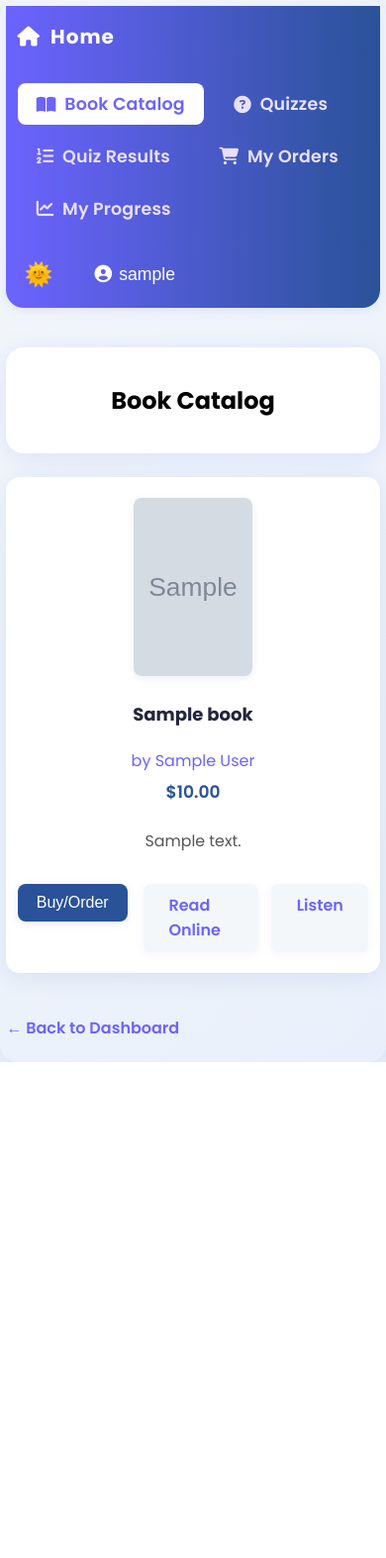
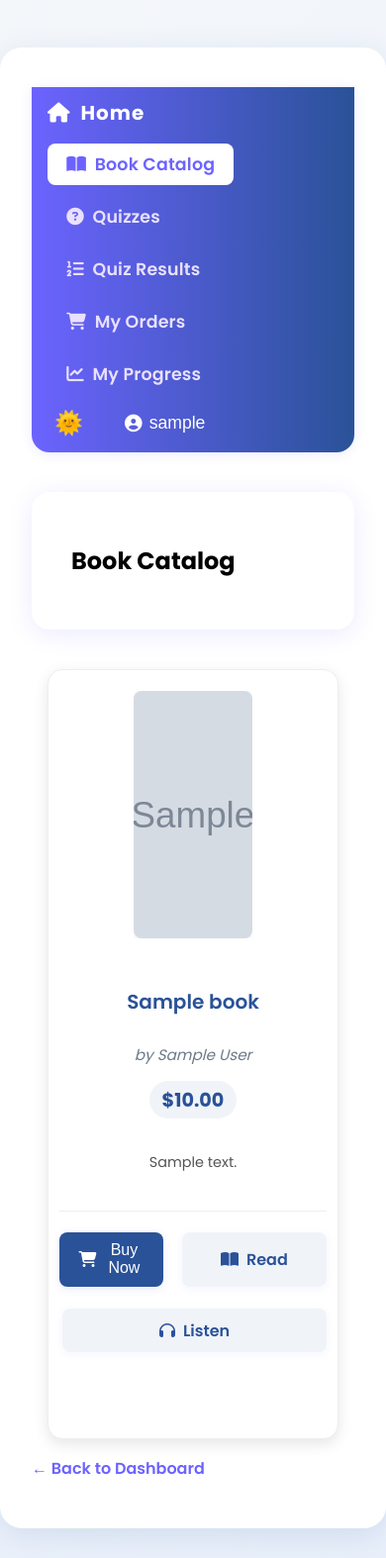
Before and after one commit to pac-cee/OnlineBookstorev2, a PHP site: page /views/book_catalog.php in a window 390 px wide. Shown: the top 1574 px of the page at 99% size. Before the commit the page ends 1073 px from the top, so only its background shows below. Run offline with PHP 8.4, Linux system fonts and the light colour scheme; the visitor is signed in with stand-in values (Sample User, id 1); tables that the repository leaves empty or names only in its code hold one stand-in row (values such as "Sample post"); grey boxes marked "Sample" are stand-in pictures.

Commit message:
Refactor code structure for improved readability and maintainability

```diff
--- a/views/book_catalog.php
+++ b/views/book_catalog.php
@@ -36,68 +36,156 @@
     <link rel="stylesheet" href="/assets/css/dashboard.css">
     <script src="/assets/js/main.js" defer></script>
     <style>
-        /* Only keep unique dashboard layout tweaks, rely on styles.css for shared UI */
-        .dashboard {
-            max-width: 1200px;
-            margin: 0 auto;
-            background: var(--bg);
-            min-height: 100vh;
-            padding-bottom: 2em;
-            border-radius: 18px;
-            box-shadow: 0 4px 24px rgba(42,82,152,0.10);
+.dashboard-book-list {
+    display: grid;
+    grid-template-columns: repeat(auto-fill, minmax(300px, 1fr));
+    gap: 2rem;
+    padding: 2rem;
 }
-        .dashboard-hero-img img {
-            max-width: 160px;
-            border-radius: 10px;
-            box-shadow: 0 2px 8px rgba(42,82,152,0.09);
-        }
-        .dashboard-insights {
-            display: grid;
-            grid-template-columns: repeat(4, 1fr);
-            gap: 1.2em;
-            margin-bottom: 2em;
-        }
-        .insight-card {
-            background: var(--card-bg);
-            border-radius: 12px;
-            box-shadow: 0 2px 10px rgba(42,82,152,0.08);
-            padding: 1.4em 1.1em 1.2em 1.1em;
+
+.dashboard-book-card {
+    background: #fff;
+    border-radius: 15px;
+    box-shadow: 0 5px 15px rgba(0,0,0,0.1);
+    overflow: hidden;
+    transition: transform 0.3s ease, box-shadow 0.3s ease;
     display: flex;
     flex-direction: column;
-            align-items: flex-start;
+    height: 100%;
+    position: relative;
+    border: 1px solid #eee;
 }
-        .insight-title {
-            font-size: 1em;
+
+.dashboard-book-card:hover {
+    transform: translateY(-5px);
+    box-shadow: 0 8px 25px rgba(42,82,152,0.15);
+}
+
+.book-card-img {
+    height: 320px;
+    position: relative;
+    overflow: hidden;
+}
+
+.book-card-img img {
+    width: 100%;
+    height: 100%;
+    object-fit: cover;
+    transition: transform 0.5s ease;
+}
+
+.dashboard-book-card:hover .book-card-img img {
+    transform: scale(1.08);
+}
+
+.book-card-content {
+    padding: 1.5rem;
+    background: linear-gradient(to bottom, rgba(255,255,255,0.95), #fff);
+    flex: 1;
+}
+
+.book-title {
+    font-size: 1.25rem;
+    font-weight: 600;
+    color: #2a5298;
+    margin-bottom: 0.5rem;
+    transition: color 0.3s ease;
+}
+
+.dashboard-book-card:hover .book-title {
+    color: #1c3561;
+}
+
+.book-author {
     color: #6c7a89;
-            margin-bottom: 0.4em;
-            font-weight: 600;
+    font-size: 0.95rem;
+    margin-bottom: 0.75rem;
+    font-style: italic;
 }
-        .insight-value {
-            font-size: 2em;
+
+.book-price {
     font-weight: 700;
-            color: var(--text);
+    color: #2a5298;
+    font-size: 1.2rem;
+    margin-bottom: 1rem;
+    display: inline-block;
+    padding: 0.3rem 0.8rem;
+    background: #f0f4f8;
+    border-radius: 20px;
 }
-        .dashboard-hero .hero-text h1 { font-size: 2em; font-weight: 700; color: #23263a; margin-bottom: 0.4em; }
-        .dashboard-hero .hero-text .subtitle { font-size: 1.1em; color: #6c7a89; margin-bottom: 1.2em; }
-        .quick-actions { display: flex; gap: 1em; flex-wrap: wrap; }
-        .quick-btn { display: inline-flex; align-items: center; gap: 0.5em; background: #2a5298; color: #fff; padding: 0.65em 1.2em; border-radius: 8px; text-decoration: none; font-weight: 500; transition: background 0.2s; }
-        .quick-btn:hover { background: #1c3561; }
-        .dashboard-hero-img { flex: 1; display: flex; justify-content: flex-end; }
-        .dashboard-hero-img img { max-width: 160px; border-radius: 10px; box-shadow: 0 2px 8px rgba(42,82,152,0.09); }
-        .dashboard-insights { display: grid; grid-template-columns: repeat(4, 1fr); gap: 1.2em; margin-bottom: 2em; }
-        .insight-card { background: #fff; border-radius: 12px; box-shadow: 0 2px 10px rgba(42,82,152,0.08); padding: 1.4em 1.1em 1.2em 1.1em; display: flex; flex-direction: column; align-items: flex-start; }
-        .insight-title { font-size: 1em; color: #6c7a89; margin-bottom: 0.4em; font-weight: 600; }
-        .insight-value { font-size: 2em; font-weight: 700; color: #23263a; }
-        @media (max-width: 900px) {
-            .dashboard-insights { grid-template-columns: repeat(2, 1fr); }
-            .dashboard-hero { flex-direction: column; gap: 1.5em; padding: 1.2em 0.9em 1.2em 0.9em; }
-            .dashboard-hero-img { justify-content: center; }
+
+.book-desc {
+    font-size: 0.9rem;
+    color: #555;
+    line-height: 1.5;
+    margin-bottom: 1.5rem;
+    display: -webkit-box;
+    -webkit-line-clamp: 3;
+    -webkit-box-orient: vertical;
+    overflow: hidden;
 }
-        @media (max-width: 600px) {
-            .dashboard-insights { grid-template-columns: 1fr; }
-            .dashboard { padding: 0.4em; }
-            .main-nav { flex-direction: column; gap: 1em; padding: 1em 0.7em; }
-            .dashboard-hero { padding: 1em 0.4em 1em 0.4em; }
+
+.actions {
+    display: flex;
+    gap: 0.8rem;
+    flex-wrap: wrap;
+    padding-top: 1rem;
+    border-top: 1px solid #eee;
+}
+
+.quick-btn {
+    background: #2a5298;
+    color: #fff;
+    padding: 0.6rem 1.2rem;
+    border-radius: 8px;
+    border: none;
+    cursor: pointer;
+    font-weight: 500;
+    transition: all 0.3s ease;
+    flex: 1;
+    text-align: center;
+    text-decoration: none;
+    display: inline-flex;
+    align-items: center;
+    justify-content: center;
+    gap: 0.5rem;
+}
+
+.quick-btn:hover {
+    background: #1c3561;
+    transform: translateY(-2px);
+}
+
+.btn-secondary {
+    background: #f0f4f8;
+    color: #2a5298;
+    padding: 0.6rem 1.2rem;
+    border-radius: 8px;
+    text-decoration: none;
+    transition: all 0.3s ease;
+    flex: 1;
+    text-align: center;
+    display: inline-flex;
+    align-items: center;
+    justify-content: center;
+    gap: 0.5rem;
+}
+
+.btn-secondary:hover {
+    background: #dbe4f0;
+    transform: translateY(-2px);
+}
+
+@media (max-width: 768px) {
+    .dashboard-book-list {
+        grid-template-columns: repeat(auto-fill, minmax(250px, 1fr));
+        padding: 1rem;
+        gap: 1rem;
+    }
+
+    .book-card-img {
+        height: 250px;
+    }
 }
     </style>
     <script defer src="../assets/js/dashboard_custom.js"></script>
@@ -136,26 +224,36 @@
                     <div class="dashboard-book-card">
             <div class="book-card-img">
                 <?php if (!empty($book['cover_image'])): ?>
-                                <img src="../assets/images/<?php echo htmlspecialchars($book['cover_image']); ?>" alt="Book Cover">
+                    <img src="<?php echo htmlspecialchars(strpos($book['cover_image'], 'http') === 0 ?
+                        $book['cover_image'] : '../assets/images/' . $book['cover_image']); ?>"
+                        alt="<?php echo htmlspecialchars($book['title']); ?> Cover">
                 <?php else: ?>
-                                <img src="../assets/images/default_cover.png" alt="Book Cover">
+                    <img src="../assets/images/default_cover.png" alt="Default Cover">
                 <?php endif; ?>
             </div>
             <div class="book-card-content">
                 <h3 class="book-title"><?php echo htmlspecialchars($book['title']); ?></h3>
                 <p class="book-author">by <?php echo htmlspecialchars($book['author']); ?></p>
-                            <div class="book-price">$<?php echo htmlspecialchars($book['price']); ?></div>
+                <div class="book-price">$<?php echo number_format($book['price'], 2); ?></div>
                 <p class="book-desc"><?php echo nl2br(htmlspecialchars($book['description'])); ?></p>
                 <div class="actions">
-    <form method="POST" action="order_book.php">
+                    <form method="POST" action="order_book.php" style="flex: 1;">
                         <input type="hidden" name="book_id" value="<?php echo $book['id']; ?>">
-        <button type="submit" class="quick-btn">Buy/Order</button>
+                        <button type="submit" class="quick-btn">
+                            <i class="fas fa-shopping-cart"></i> Buy Now
+                        </button>
                     </form>
                     <?php if (!empty($book['read_file'])): ?>
-        <a href="../books/<?php echo htmlspecialchars($book['read_file']); ?>" class="btn-secondary" target="_blank">Read Online</a>
+                        <a href="../books/<?php echo htmlspecialchars($book['read_file']); ?>"
+                           class="btn-secondary" target="_blank">
+                            <i class="fas fa-book-open"></i> Read
+                        </a>
                     <?php endif; ?>
                     <?php if (!empty($book['audio_file'])): ?>
-        <a href="../audio/<?php echo htmlspecialchars($book['audio_file']); ?>" class="btn-secondary" target="_blank">Listen</a>
+                        <a href="../audio/<?php echo htmlspecialchars($book['audio_file']); ?>"
+                           class="btn-secondary" target="_blank">
+                            <i class="fas fa-headphones"></i> Listen
+                        </a>
                     <?php endif; ?>
                 </div>
             </div>
```
Also changed, not shown: admin/view_books.php (+44 -8 lines), 1 other file. Lines whose indentation alone changed are shown as unchanged.
